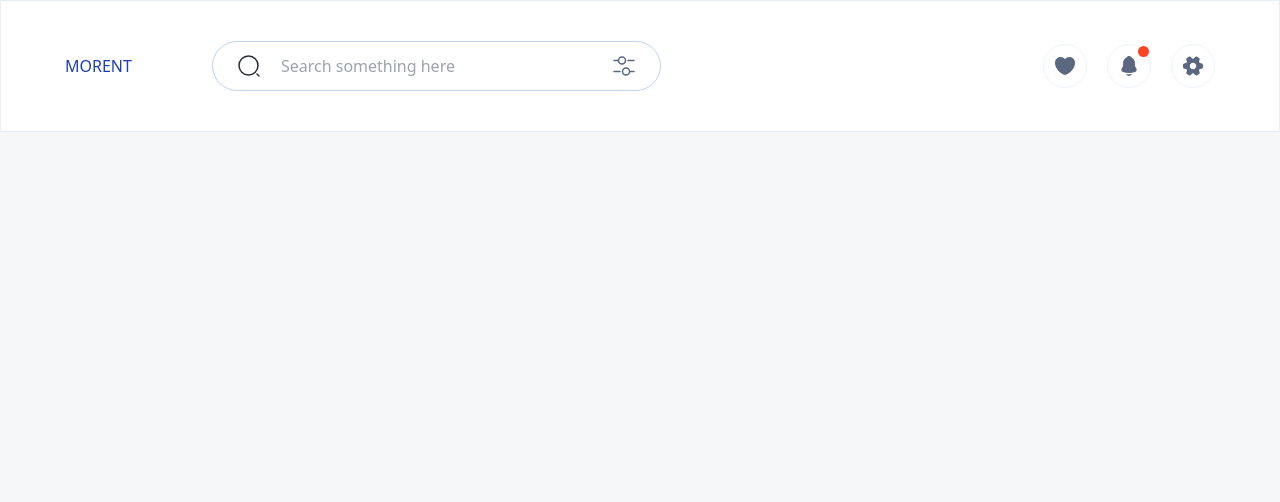
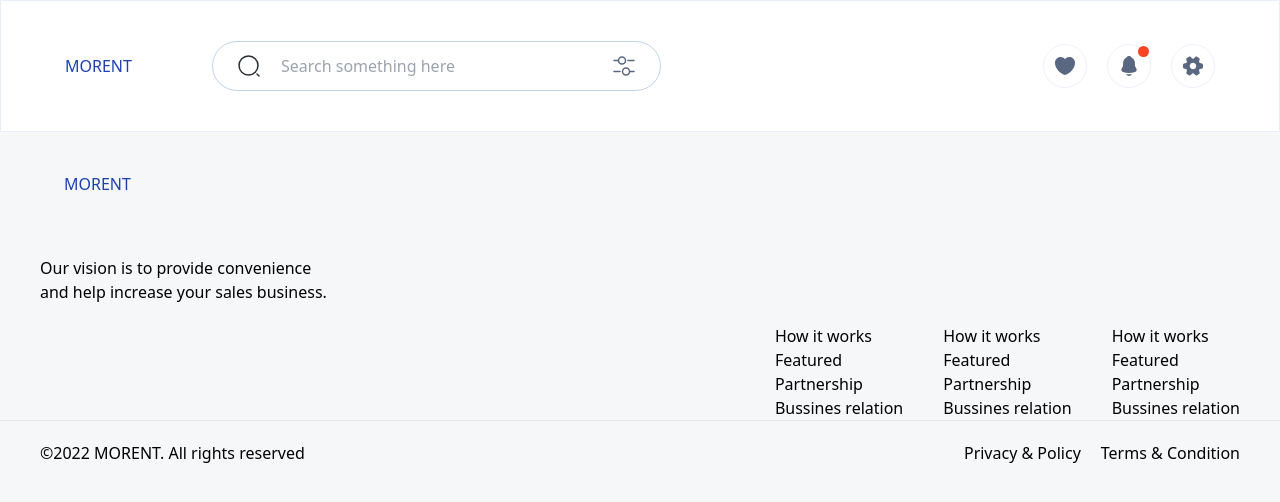
Before and after one commit to zerbaliyev/car-project, a Next.js app: page / in a window 1280 px wide. Shown: the top 502 px of the page. Built offline with nearby package versions, Linux system fonts and the light colour scheme.

Commit message:
git commit

```diff
--- /dev/null
+++ b/app/about/page.jsx
@@ -0,0 +1,11 @@
+import React from 'react'
+
+const page = () => {
+  return (
+    <div>
+      About
+    </div>
+  )
+}
+
+export default page
--- a/app/page.js
+++ b/app/page.js
@@ -1,8 +1,8 @@
-import Image from "next/image";
-
 export default function Home() {
   return (
-    <>
-    </>
+    <main className="">
+
+    </main>
+
   );
 }
--- a/components/layout/Layout.jsx
+++ b/components/layout/Layout.jsx
@@ -1,9 +1,12 @@
+import Footer from "../modules/footer/Footer"
 import Header from "../modules/header/Header"
 
-const Layout = () => {
+const Layout = ({children}) => {
   return (
     <>
-    <Header />
+      <Header />
+      {children}
+      <Footer />
     </>
   )
 }
--- /dev/null
+++ b/components/modules/footer/Footer.jsx
@@ -0,0 +1,18 @@
+import React from 'react'
+import FooterMenu from './FooterMenu'
+import FooterEnd from './FooterEnd'
+
+export default function Footer() {
+  return (
+    <footer className=''>
+        <h2 className='text-blue-800 py-10 px-16'>MORENT</h2>
+        <p className='px-10 py-5'>
+            Our vision is to provide convenience <br />
+            and help increase your sales business.
+        </p>
+        <FooterMenu />
+        <hr />
+        <FooterEnd />
+    </footer>
+  )
+}
--- /dev/null
+++ b/components/modules/footer/FooterEnd.jsx
@@ -0,0 +1,13 @@
+import React from 'react'
+
+export default function () {
+  return (
+    <div className='flex items-center justify-between py-5 px-10'>
+        <p>©2022 MORENT. All rights reserved</p>
+        <div className='flex gap-5'>
+            <p>Privacy & Policy</p>
+            <p>Terms & Condition</p>
+        </div>
+    </div>
+  )
+}
--- /dev/null
+++ b/components/modules/footer/FooterMenu.jsx
@@ -0,0 +1,48 @@
+import React from 'react'
+
+export default function FooterMenu() {
+  return (
+    <nav className='flex justify-end gap-10 px-10'>
+        <ul>
+            <li>
+                <a href="">How it works</a>
+            </li>
+            <li>
+                <a href="">Featured</a>
+            </li><li>
+                <a href="">Partnership</a>
+            </li>
+            <li>
+                <a href="">Bussines relation</a>
+            </li>
+        </ul>
+        <ul>
+            <li>
+                <a href="">How it works</a>
+            </li>
+            <li>
+                <a href="">Featured</a>
+            </li><li>
+                <a href="">Partnership</a>
+            </li>
+            <li>
+                <a href="">Bussines relation</a>
+            </li>
+        </ul>
+        <ul>
+            <li>
+                <a href="">How it works</a>
+            </li>
+            <li>
+                <a href="">Featured</a>
+            </li><li>
+                <a href="">Partnership</a>
+            </li>
+            <li>
+                <a href="">Bussines relation</a>
+            </li>
+        </ul>
+    </nav>
+
+  )
+}
--- a/components/modules/header/Header.jsx
+++ b/components/modules/header/Header.jsx
@@ -1,4 +1,4 @@
-import Profil from '@/components/ui/input/Profil'
+import HeaderActions from '@/components/ui/input/HeaderActions'
 import SearchInput from '@/components/ui/input/SearchInput'
 import Link from 'next/link'
 import React from 'react'
@@ -7,9 +7,9 @@ export default function Header() {
   return (
     <>
       <header className='flex items-center justify-between px-16 py-10 border border-[#c3d4e966] bg-white'>
-        <Link href="/" className='text-blue-800'>MORENT</Link>
+        <Link href="/" className='text-blue-800 font-size '>MORENT</Link>
         <SearchInput />
-        <Profil />
+        <HeaderActions />
       </header>
     </>
   )
--- /dev/null
+++ b/components/modules/main/Main.jsx
@@ -0,0 +1,7 @@
+import React from 'react'
+
+export default function () {
+  return (
+    <div></div>
+  )
+}
--- a/components/ui/input/SearchInput.jsx
+++ b/components/ui/input/SearchInput.jsx
@@ -1,5 +1,5 @@
 import React from 'react'
-import Filter from './Filter'
+import Filter from '../Filter'
 
 export default function SearchInput() {
   return (
```
Also changed, not shown: components/body/card/Card.jsx (deleted, +0 -8 lines), components/ui/Filter.jsx (renamed from components/ui/input/Filter.jsx), components/ui/input/HeaderActions.jsx (renamed from components/ui/input/Profil.jsx).
